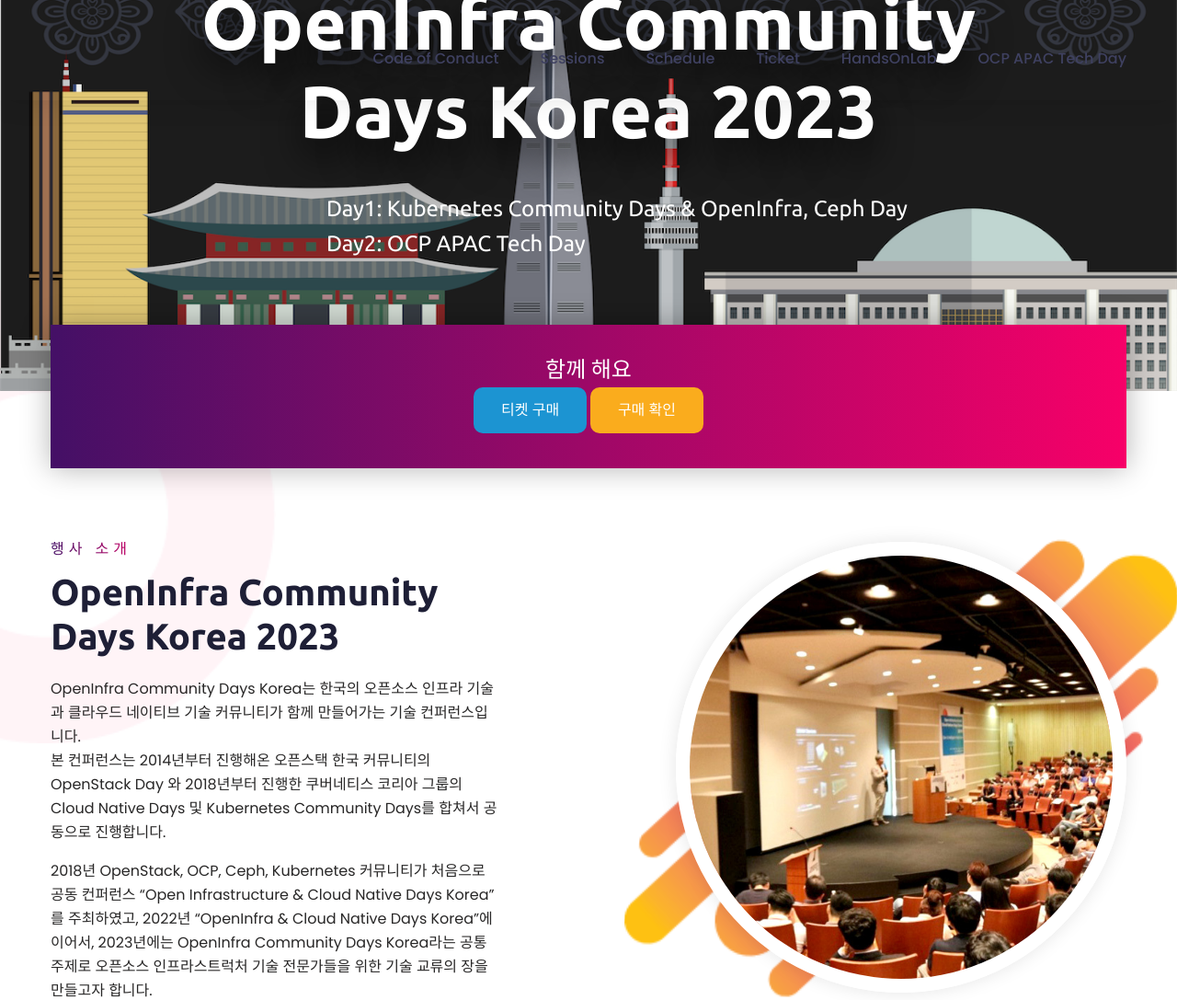
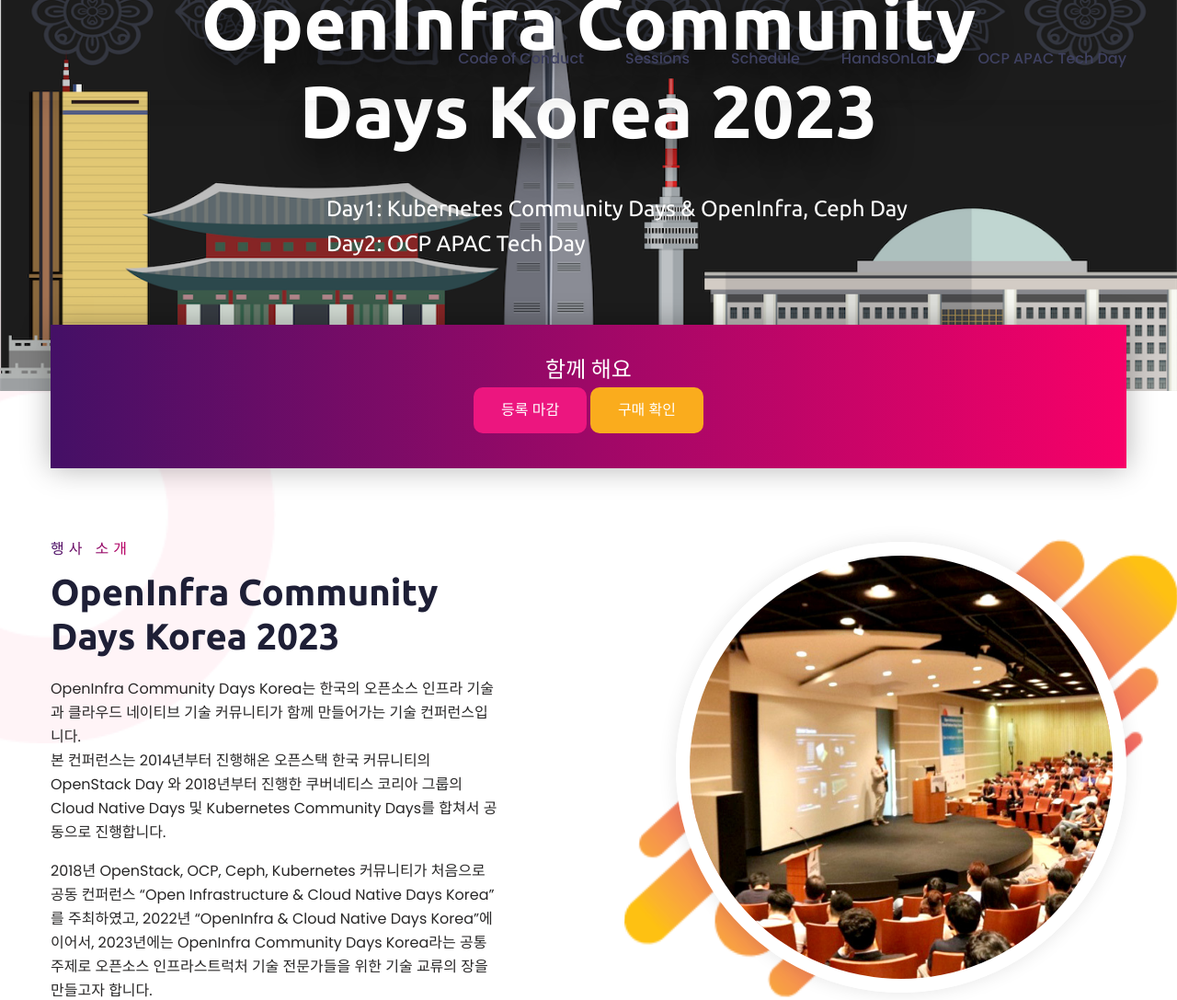
Before and after one commit to openstack-kr/openinfradays-2023, a Django app: page / in a window 1280 px wide. Shown: the part 321-1408 px from the top of the page at 92% size. Run offline with Django 3.2, Linux system fonts and the light colour scheme; data that the repository does not hold is empty; some libraries are stand-ins or nearby versions.

Commit message:
등록 마감

```diff
--- a/templates/index.html
+++ b/templates/index.html
@@ -24,7 +24,7 @@
             <div class="outer-box">
                 <h4 style="color: #ffffff">함께 해요</h4>
                 <!-- <a href="/bulk" class="theme-btn btn-style-three">Call For Speaker(Eng)</a> -->
-                <a href="https://www.plan9.co.kr/openinfra/join.php" target="_blank" class="theme-btn btn-style-three">티켓 구매</a>
+                <a href="#" class="theme-btn btn-style-one">등록 마감</a>
                 <a href="/registration_check" target="_blank" class="theme-btn btn-style-two">구매 확인</a>
             </div>
         </div>
--- a/templates/main-header.html
+++ b/templates/main-header.html
@@ -31,7 +31,6 @@
                                     <li> <a href="/schedule/day2">Day 2</a></li>
                                 </ul>
                             </li>
-                            <li><a href="https://www.plan9.co.kr/openinfra/join.php" target="_blank">Ticket</a></li>
                             <li><a href="/handsonlab">HandsOnLab</a></li>
                             <li><a href="https://2023.ocp.openinfradays.kr/">OCP APAC Tech Day</a> </li>
                             <!-- <li class="{{ sponsor_current }} dropdown"><a href="/sponsors">Sponsors</a> -->
```
